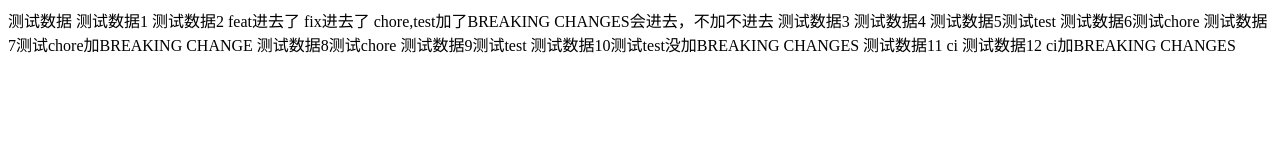
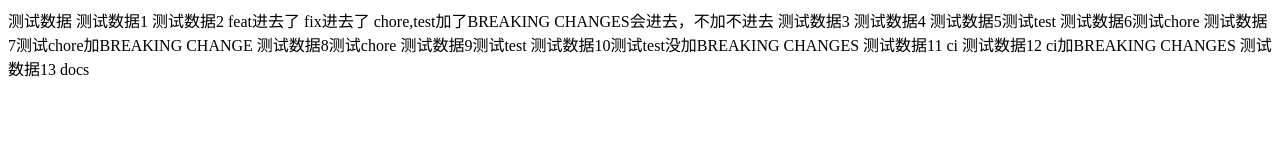
Before and after one commit to lyxdream/cz-demo, a website: page test.html in a window 1280 px wide. Drawn offline with Linux system fonts and the light colour scheme.

Commit message:
docs: ✏️ 测试数据13 docs

```diff
--- a/test.html
+++ b/test.html
@@ -24,5 +24,6 @@
      测试数据10测试test没加BREAKING CHANGES
      测试数据11 ci
      测试数据12 ci加BREAKING CHANGES
+     测试数据13 docs
 </body>
 </html>
```
Also changed, not shown: CHANGELOG.md.
